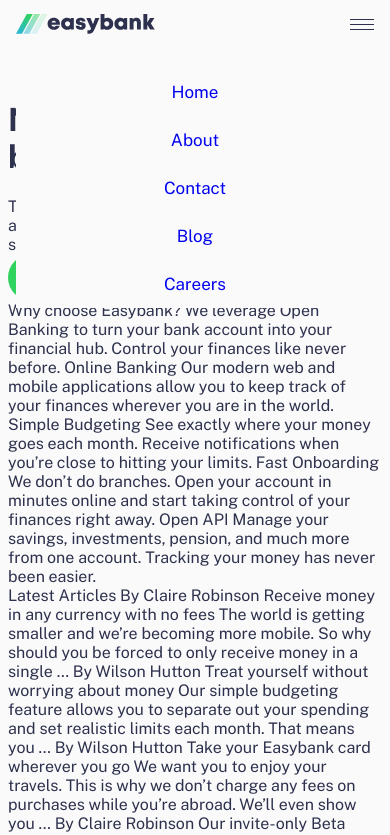
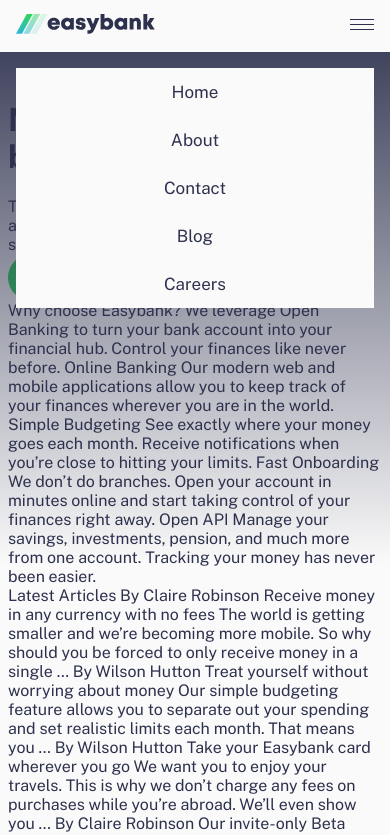
Before and after one commit to RosswClements/easybank-landingpage, a plain HTML site: page index.html in a window 390 px wide. Both pictures are taken after a click on the link 362 px from the left and 24 px from the top of the page. Shown: the top 835 px of the page. Drawn offline with nearby package versions, Linux system fonts and the light colour scheme.

Commit message:
navbar transparent gradient

```diff
--- a/style.css
+++ b/style.css
@@ -12,14 +12,13 @@
 
 html{
   background-color: var(--very-light-gray);
-  color: var(--dark-blue);
-  margin: 0;
 }
 
 body{
   font-family: 'Public Sans', sans-serif;
   color: var(--dark-blue);
   margin: 0;
+  text-decoration: none;
 }
 
 
@@ -102,6 +101,7 @@ body{
     background-color: var(--very-light-gray);
     position: absolute;
     z-index: 9;
+
   }
   .topnav.responsive {
     justify-content: space-between;
@@ -109,6 +109,8 @@ body{
     flex-direction: column;
     z-index: 7;
     background-color: transparent;
+    background-image: linear-gradient(var(--dark-blue), transparent);
+
 
   }
   .topnav.responsive .icon {
@@ -130,12 +132,14 @@ body{
     display: block;
     background-color: var(--very-light-gray);
     z-index: 8;
+    color: var(--dark-blue)
   }
 
   .topnav.responsive .transparent {
     position: relative;
     background-color: transparent;
     border: 1em transparent solid;
+    margin-bottom: 15em;
   }
 
   #btn1{
```
